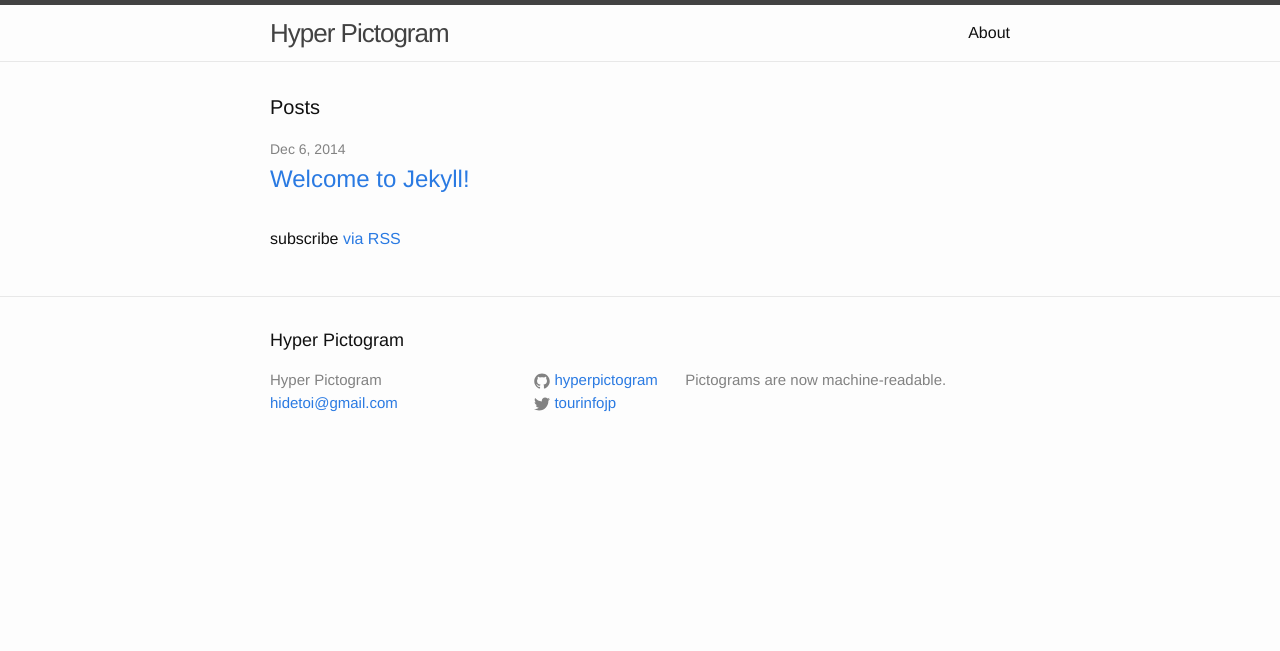
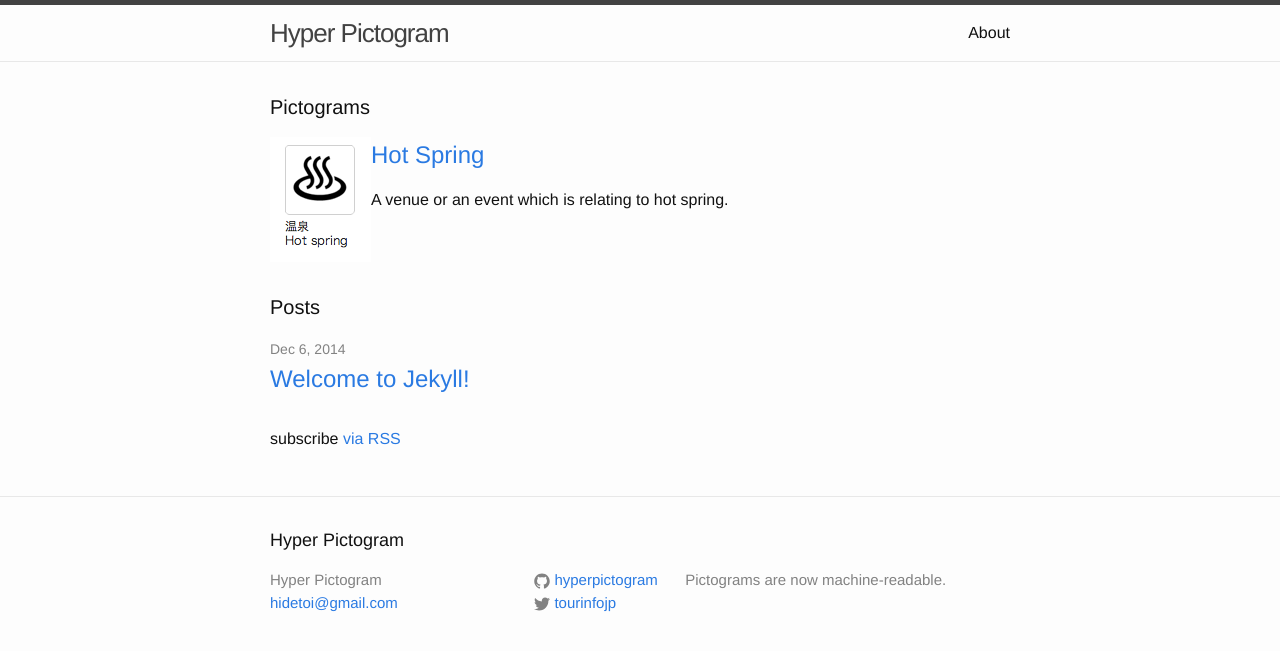
Before and after one commit to hyperpictogram/hyperpictogram.github.io, a Jekyll site: the page built from index.html, in a window 1280 px wide. Shown: the top 651 px of the page. Built offline with Jekyll 4.4.1, drawn with Linux system fonts in a browser that asks for light colours.

Commit message:
Pictograms: a new collection

```diff
--- a/_config.yml
+++ b/_config.yml
@@ -9,3 +9,8 @@ github_username:  hyperpictogram
 
 # Build settings
 markdown: kramdown
+
+# Collections
+collections:
+  pictograms:
+    output: true
--- /dev/null
+++ b/_pictograms/hotspring.md
@@ -0,0 +1,6 @@
+---
+layout: pictogram
+category: misc
+name: Hot Spring
+short-description: A venue or an event which is relating to hot spring.
+---
--- a/_sass/_layout.scss
+++ b/_sass/_layout.scss
@@ -234,3 +234,20 @@
         }
     }
 }
+
+/**
+ * Pictograms
+ */
+.pictogram-list {
+    margin-left: 0;
+    list-style: none;
+
+    > li {
+        margin-bottom: $spacing-unit;
+        @extend %clearfix;
+
+        > img {
+            float: left;
+        }
+    }
+}
--- a/index.html
+++ b/index.html
@@ -3,6 +3,18 @@ layout: default
 ---
 
 <div class="home">
+
+  <h1 class="page-heading">Pictograms</h1>
+
+  <ul class="pictogram-list">
+    {% for pictogram in site.pictograms limit:3 %}
+      <li>
+        <img src="{{pictogram.url | replace:'.html','.png' }}" alt="{{ pictogram.name }}"/>
+        <h2><a href="{{ pictogram.url }}">{{ pictogram.name }}</a></h2>
+        <p>{{ pictogram.short-description }}</p>
+      </li>
+    {% endfor %}
+  </ul>
 
   <h1 class="page-heading">Posts</h1>
 
```
Also changed, not shown: _layouts/pictogram.html (added, +16 -0 lines), _pictograms/hotspring.png (added).
